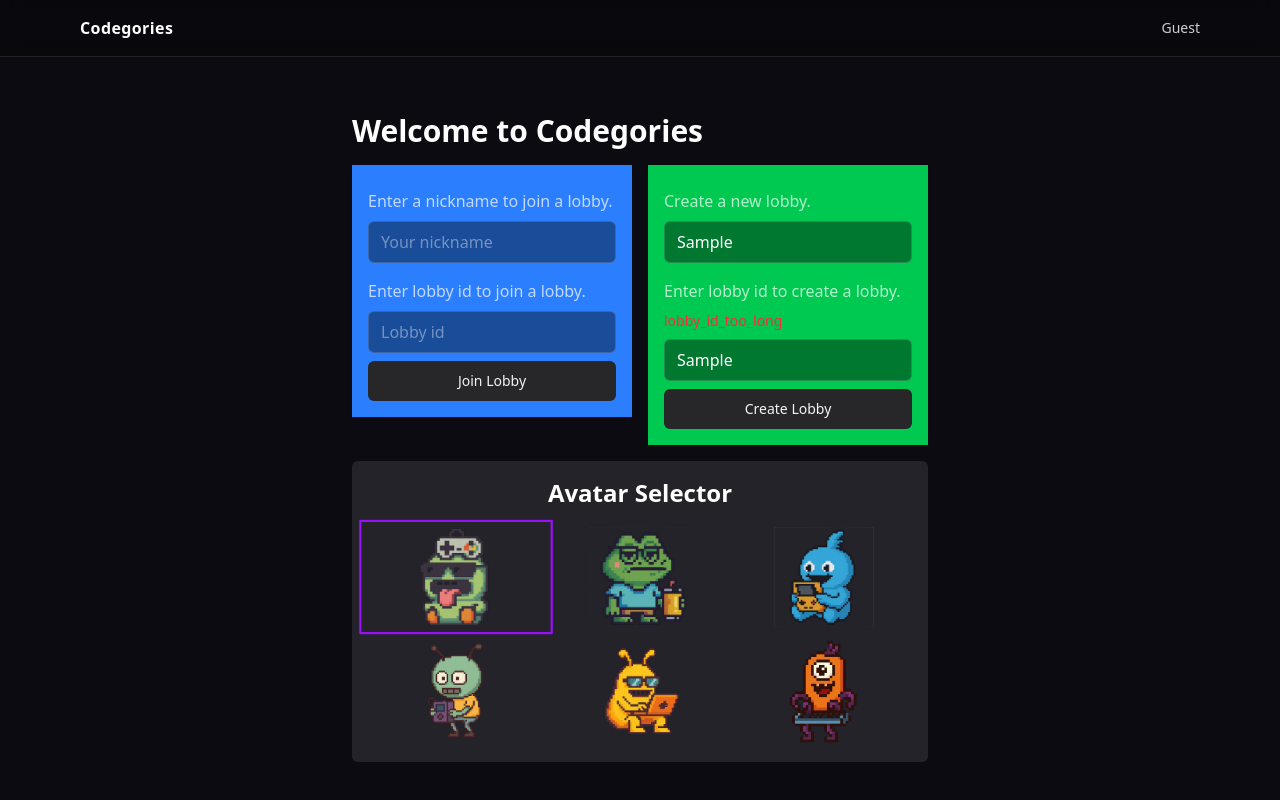
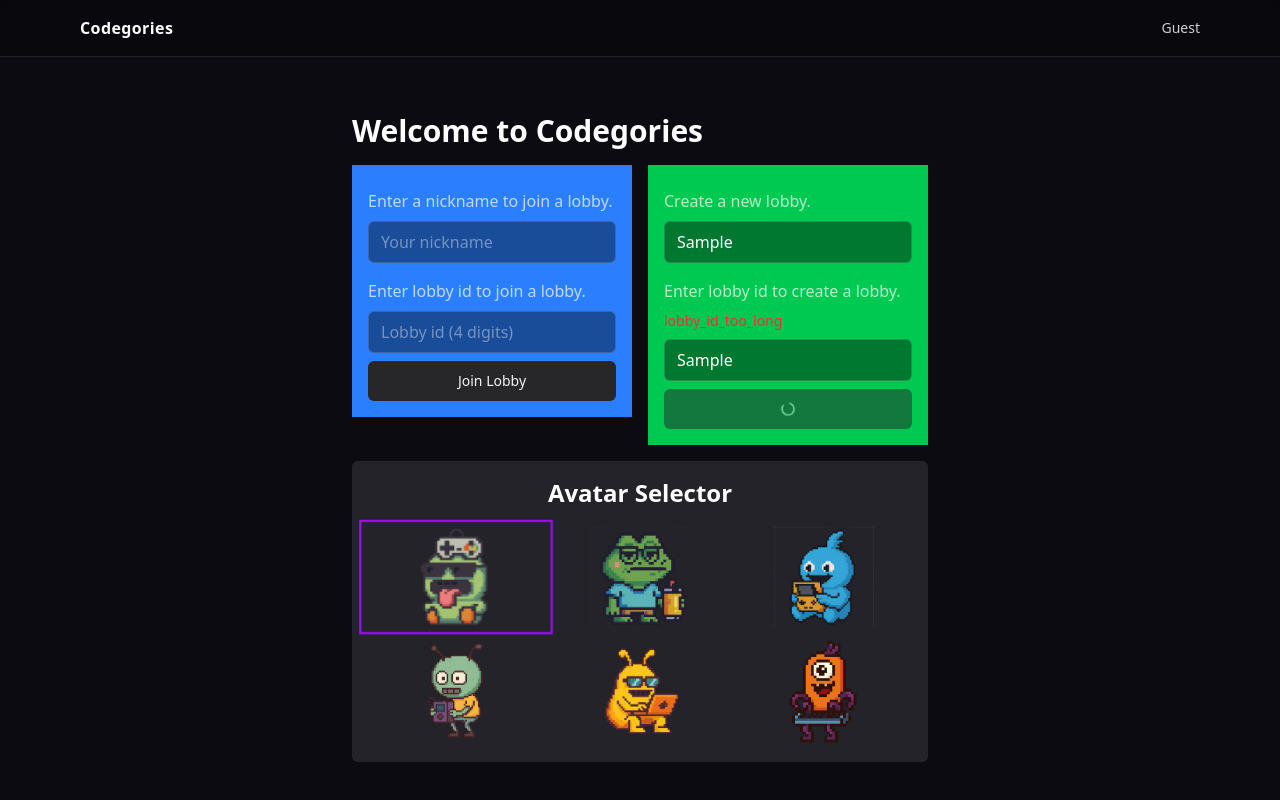
Before and after one commit to manveer-sohal/Codegories, a Next.js app in the folder frontend/: page / in a window 1280 px wide. Both pictures are taken after typing "Sample", "Sample" into the empty fields and a click on the button "Create Lobby". Built offline with nearby package versions, Linux system fonts and the light colour scheme.

Commit message:
Implement loading state in CreateLobbyForm and JoinLobbyForm components with visual feedback. Update button text to show loading spinner during lobby creation and joining processes.

```diff
--- a/frontend/components/CreateLobbyForm.tsx
+++ b/frontend/components/CreateLobbyForm.tsx
@@ -6,8 +6,10 @@ import { useGameStore } from "@/lib/store";
 import Input from "./ui/Input";
 import { validateLobbyId, validateNickname } from "@/lib/validation";
 import { CreateLobbyFormStatus } from "@/types/FormStatus";
+import { Loader2 } from "lucide-react";
 
 function CreateLobbyForm() {
+  const [loading, setLoading] = useState(false);
   const [createdLobbyId, setCreatedLobbyId] = useState("");
   const [nickname, setNickname] = useState("");
   const avatar = useGameStore((s) => s.avatar);
@@ -27,6 +29,7 @@ function CreateLobbyForm() {
   >(undefined);
 
   async function handleCreateLobby() {
+    setLoading(true);
     const nicknameError = validateNickname(nickname);
     if (nicknameError) {
       setNicknameError(nicknameError as CreateLobbyFormStatus);
@@ -46,20 +49,24 @@ function CreateLobbyForm() {
       const response = await createLobby(name, avatar, desiredId);
       if (response.error === CreateLobbyFormStatus.ROOM_EXISTS) {
         setLobbyIdError(CreateLobbyFormStatus.ROOM_EXISTS);
+        setLoading(false);
         return;
       }
       if (response.error === CreateLobbyFormStatus.CREATE_ERROR) {
         console.error("createLobby error", response.error);
         setFormStatus(CreateLobbyFormStatus.CREATE_ERROR);
+        setLoading(false);
         return;
       }
       if (response.error === CreateLobbyFormStatus.SUCCESS) {
         router.push(`/game/${response.roomId}`);
+        setLoading(false);
         return;
       }
     } catch (e) {
       console.error(e);
     }
+    setLoading(false);
   }
 
   return (
@@ -75,11 +82,19 @@ function CreateLobbyForm() {
       <Input
         value={createdLobbyId}
         onChange={(e) => setCreatedLobbyId(e.target.value)}
-        placeholder="Lobby id"
+        placeholder="Lobby id (4 digits)"
         error={lobbyIdError}
       />
-      <Button onClick={handleCreateLobby} variant={"secondary"}>
-        Create Lobby
+      <Button
+        onClick={handleCreateLobby}
+        variant={"secondary"}
+        disabled={loading}
+      >
+        {loading ? (
+          <Loader2 className="w-4 h-4 animate-spin" />
+        ) : (
+          "Create Lobby"
+        )}
       </Button>
       {formStatus === CreateLobbyFormStatus.CREATE_ERROR && (
         <p className="text-red-500 mt-2">
--- a/frontend/components/JoinLobbyForm.tsx
+++ b/frontend/components/JoinLobbyForm.tsx
@@ -7,10 +7,12 @@ import { validateLobbyId, validateNickname } from "@/lib/validation";
 import { JoinRoomStatus } from "@/types/JoinRoomStatus";
 import { JoinRoomFormStatus } from "@/types/FormStatus";
 import { useGameStore } from "@/lib/store";
+import { Loader2 } from "lucide-react";
 
 function JoinLobbyForm() {
   const [nickname, setNickname] = useState("");
   const [lobbyId, setLobbyId] = useState("");
+  const [loading, setLoading] = useState(false);
   const [nicknameError, setNicknameError] = useState<
     JoinRoomFormStatus | undefined
   >(undefined);
@@ -31,6 +33,7 @@ function JoinLobbyForm() {
   };
 
   const handleJoinLobby = async () => {
+    setLoading(true);
     if (!checkFormValid()) {
       return;
     }
@@ -43,17 +46,20 @@ function JoinLobbyForm() {
     if (joinRoomStatusAck === JoinRoomStatus.ROOM_NOT_FOUND) {
       console.log("room not found");
       setLobbyIdError(JoinRoomFormStatus.LOBBY_ID_NOT_FOUND);
+      setLoading(false);
       return;
     }
     if (joinRoomStatusAck === JoinRoomStatus.JOIN_ERROR) {
       console.log("join error");
       setLobbyIdError(JoinRoomFormStatus.JOIN_ERROR);
+      setLoading(false);
       return;
     }
 
     console.log("joining room", lobbyId);
 
     router.push(`/game/${lobbyId}`);
+    setLoading(false);
   };
 
   return (
@@ -69,11 +75,15 @@ function JoinLobbyForm() {
       <Input
         value={lobbyId}
         onChange={(e) => setLobbyId(e.target.value)}
-        placeholder="Lobby id"
+        placeholder="Lobby id (4 digits)"
         error={lobbyIdError}
       />
-      <Button onClick={handleJoinLobby} variant={"secondary"}>
-        Join Lobby
+      <Button
+        onClick={handleJoinLobby}
+        variant={"secondary"}
+        disabled={loading}
+      >
+        {loading ? <Loader2 className="w-4 h-4 animate-spin" /> : "Join Lobby"}
       </Button>
     </div>
   );
```
